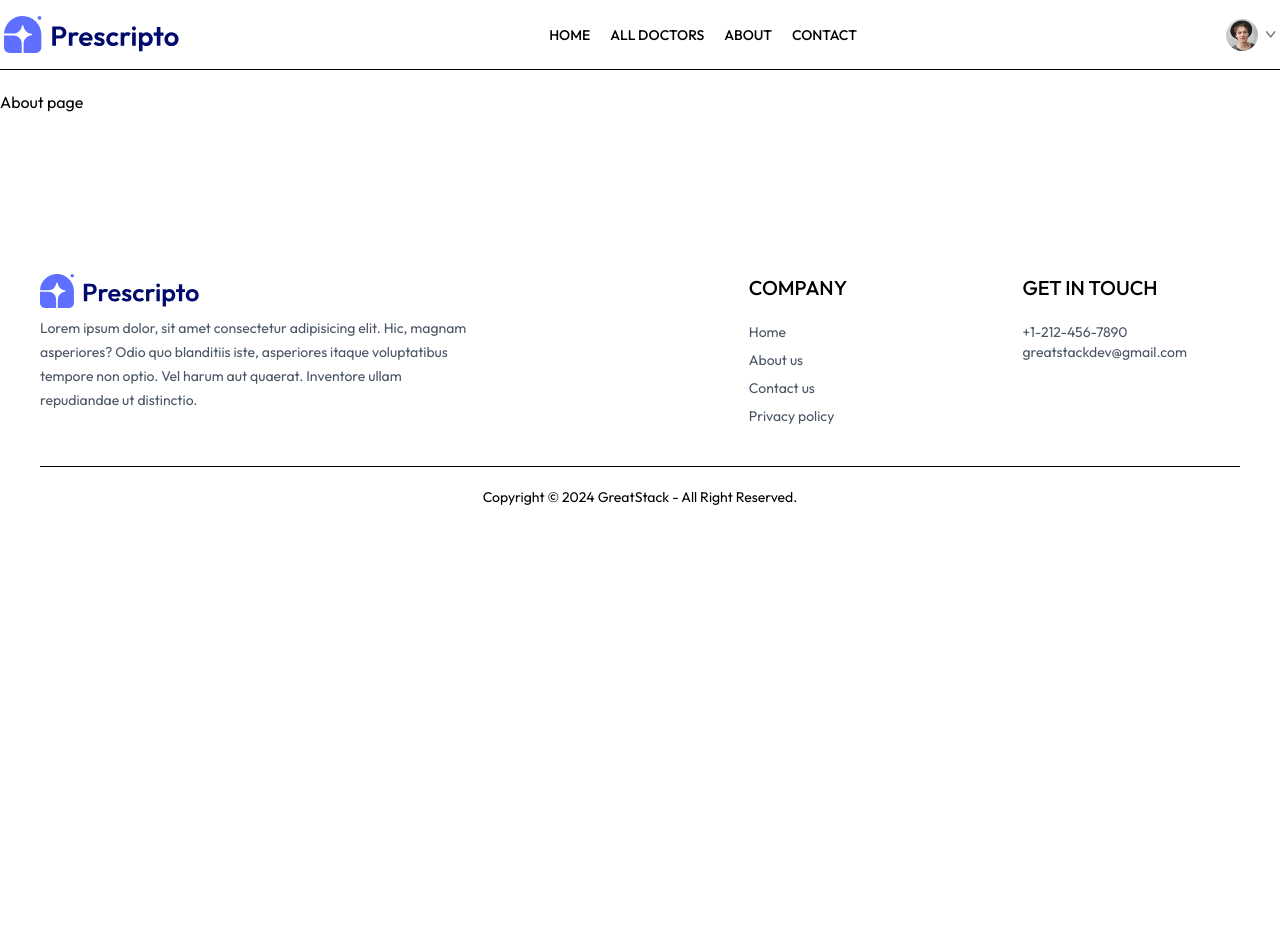
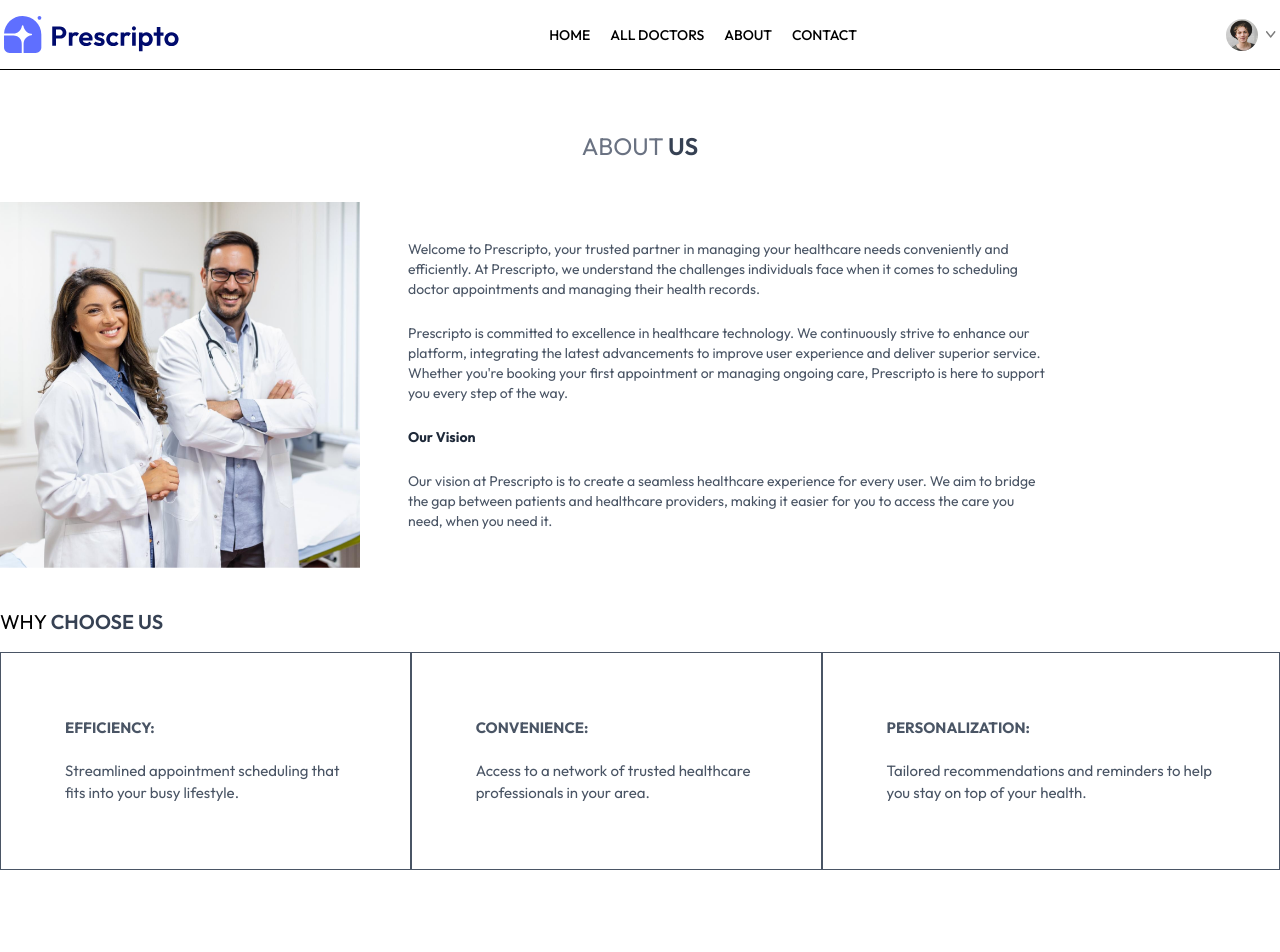
Before and after one commit to vivek-gamit/Doctor-Appointment-Booking-System, a React (Vite) app in the folder frontend/: page /about in a window 1280 px wide. Shown: the top 952 px of the page. Before the commit the page ends 800 px from the top, so only its background shows below. Built offline with nearby package versions, Linux system fonts and the light colour scheme; the HTML template or start-up script is replaced by a standard one; a web font is replaced by a local one.

Commit message:
AboutPage Design

```diff
--- a/frontend/src/pages/About.jsx
+++ b/frontend/src/pages/About.jsx
@@ -1,9 +1,43 @@
 import React from 'react'
+import { assets } from '../assets/assets'
 
 const About = () => {
   return (
     <div>
-      About page
+
+      <div className='text-center text-2xl pt-10 text-gray-500'>
+        <p>ABOUT <span className='text-gray-700 font-semibold'>US</span></p>
+      </div>
+
+      <div className='my-10 flex flex-col md:flex-row gap-12'>
+        <img className='w-full md:max-w-90' src={assets.about_image} alt="" />
+        <div className='flex flex-col justify-center gap-6 md:w-2/4 text-sm text-gray-600'>
+          <p>Welcome to Prescripto, your trusted partner in managing your healthcare needs conveniently and efficiently. At Prescripto, we understand the challenges individuals face when it comes to scheduling doctor appointments and managing their health records.</p>
+          <p>Prescripto is committed to excellence in healthcare technology. We continuously strive to enhance our platform, integrating the latest advancements to improve user experience and deliver superior service. Whether you're booking your first appointment or managing ongoing care, Prescripto is here to support you every step of the way.</p>
+          <b className='text-gray-800'>Our Vision</b>
+          <p>Our vision at Prescripto is to create a seamless healthcare experience for every user. We aim to bridge the gap between patients and healthcare providers, making it easier for you to access the care you need, when you need it.</p>
+        </div>
+      </div>
+
+      <div className='text-xl my-4'>
+        <p>WHY  <span className='text-gray-700 font-semibold'>CHOOSE US</span></p>
+      </div>
+
+      <div className='flex flex-col md:flex-row mb-20'>
+        <div className='border px-10 md:px-16 py-8 sm:py-16 flex flex-col gap-5 text-[15px] hover:bg-blue-400 hover:text-white transition-all duration-300 text-gray-600 cursor-pointer'>
+          <b>EFFICIENCY:</b>
+          <p>Streamlined appointment scheduling that fits into your busy lifestyle.</p>
+        </div>
+        <div className='border px-10 md:px-16 py-8 sm:py-16 flex flex-col gap-5 text-[15px] hover:bg-blue-400 hover:text-white transition-all duration-300 text-gray-600 cursor-pointer'>
+          <b>CONVENIENCE: </b>
+          <p>Access to a network of trusted healthcare professionals in your area.</p>
+        </div>
+        <div className='border px-10 md:px-16 py-8 sm:py-16 flex flex-col gap-5 text-[15px] hover:bg-blue-400 hover:text-white transition-all duration-300 text-gray-600 cursor-pointer'>
+          <b>PERSONALIZATION:</b>
+          <p >Tailored recommendations and reminders to help you stay on top of your health.</p>
+        </div>
+      </div>
+
     </div>
   )
 }
```
